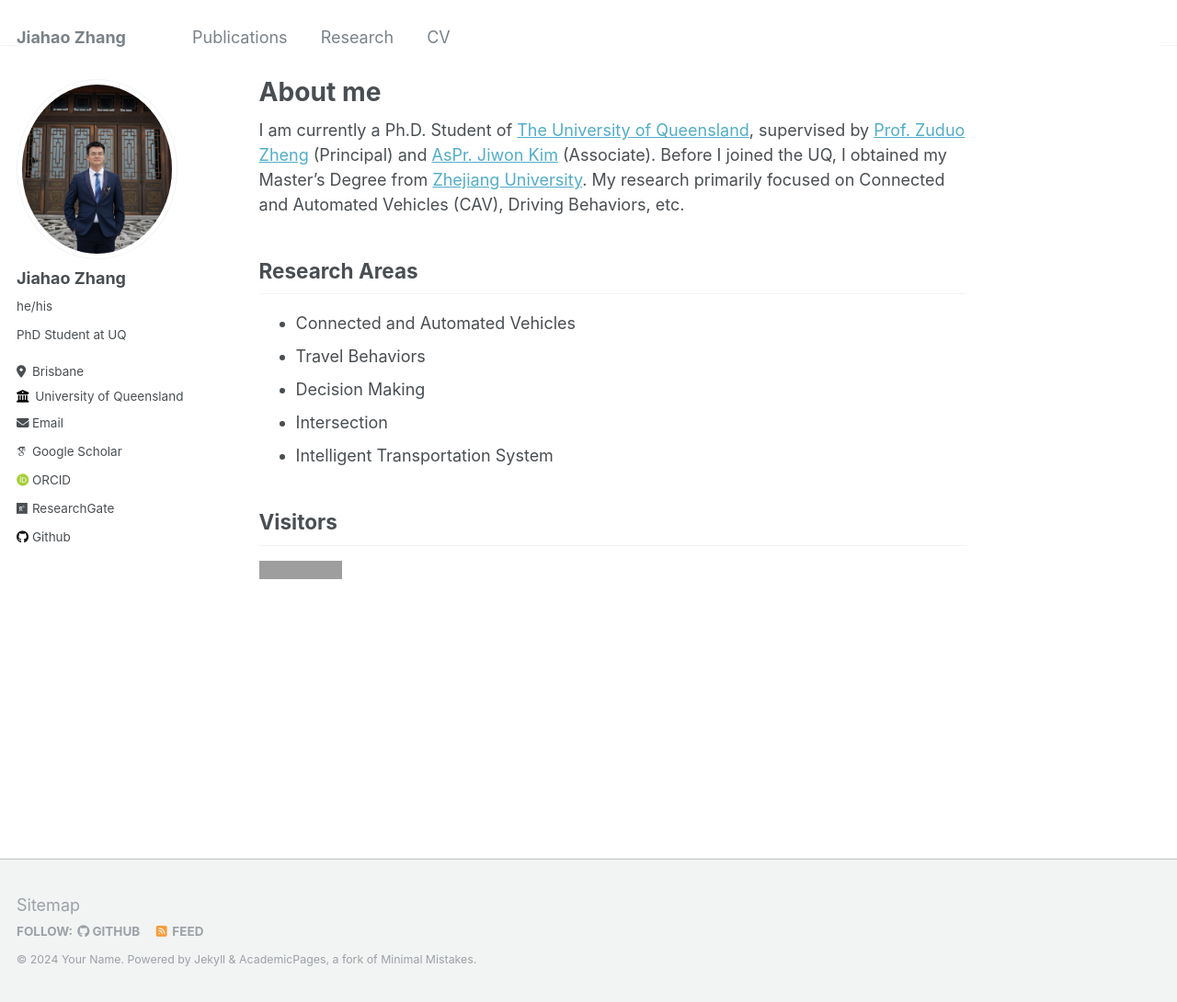
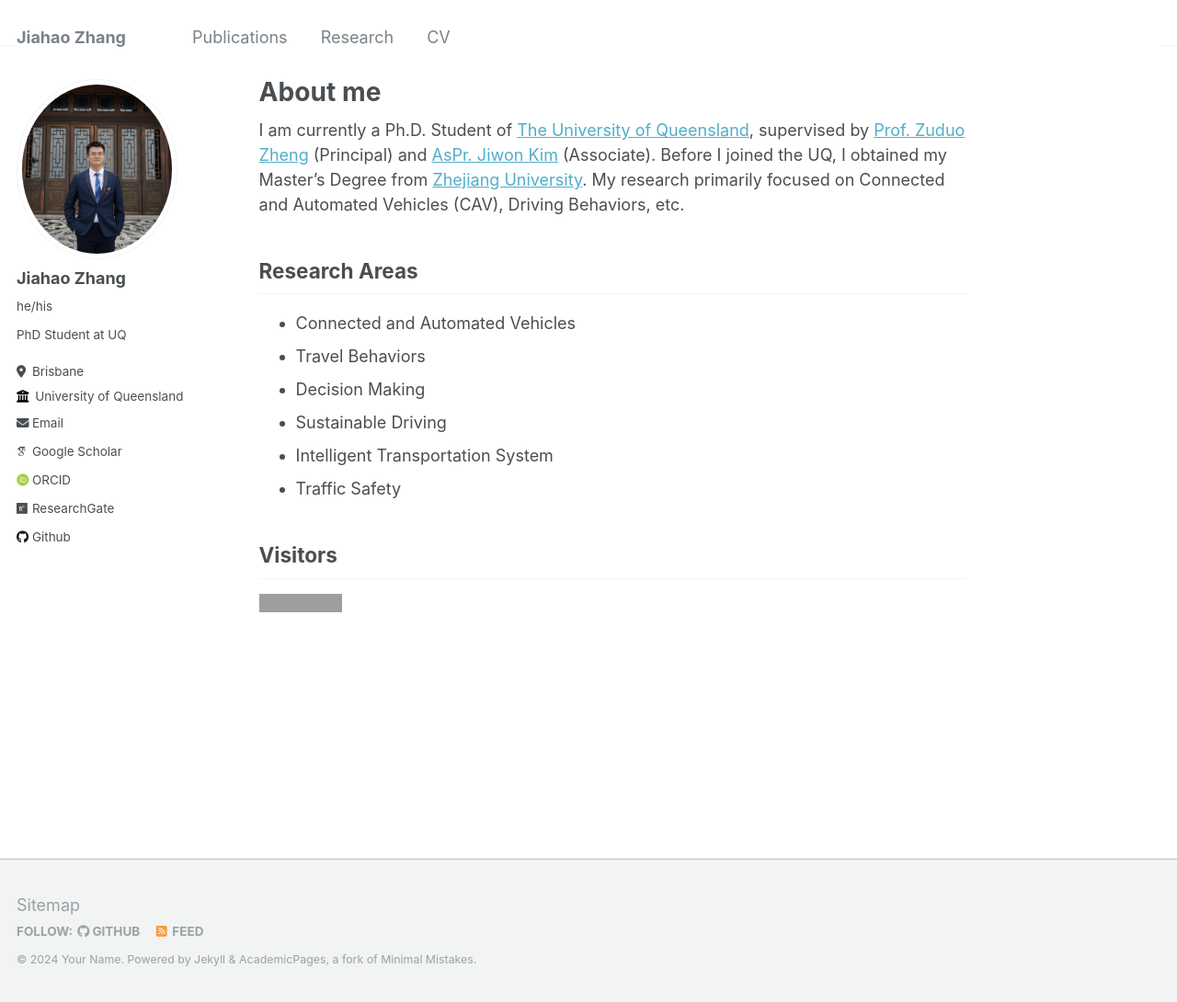
Before and after one commit to zhangjiahao2024/zhangjiahao2024.github.io, a Jekyll site: the page built from _pages/about.md, in a window 1280 px wide and 1090 px high. Shown: the whole window at 92% size. Built offline with Jekyll 4.4.1, drawn with Linux system fonts in a browser that asks for light colours; some web fonts are replaced; grey boxes are pictures that could not be loaded.

Commit message:
Update about.md

```diff
--- a/_pages/about.md
+++ b/_pages/about.md
@@ -15,8 +15,9 @@ Research Areas
 * Connected and Automated Vehicles
 * Travel Behaviors
 * Decision Making
-* Intersection
+* Sustainable Driving
 * Intelligent Transportation System
+* Traffic Safety
 
 
 Visitors
```
